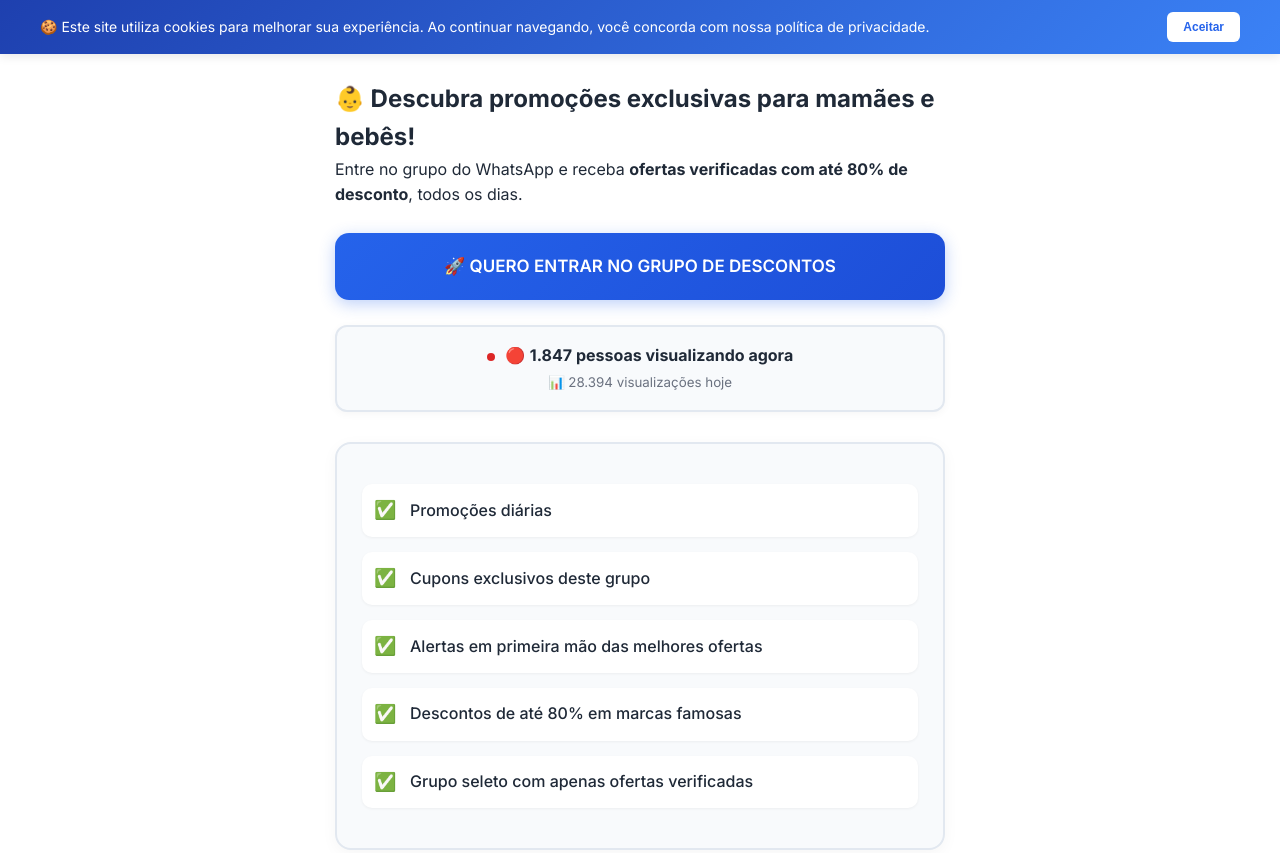
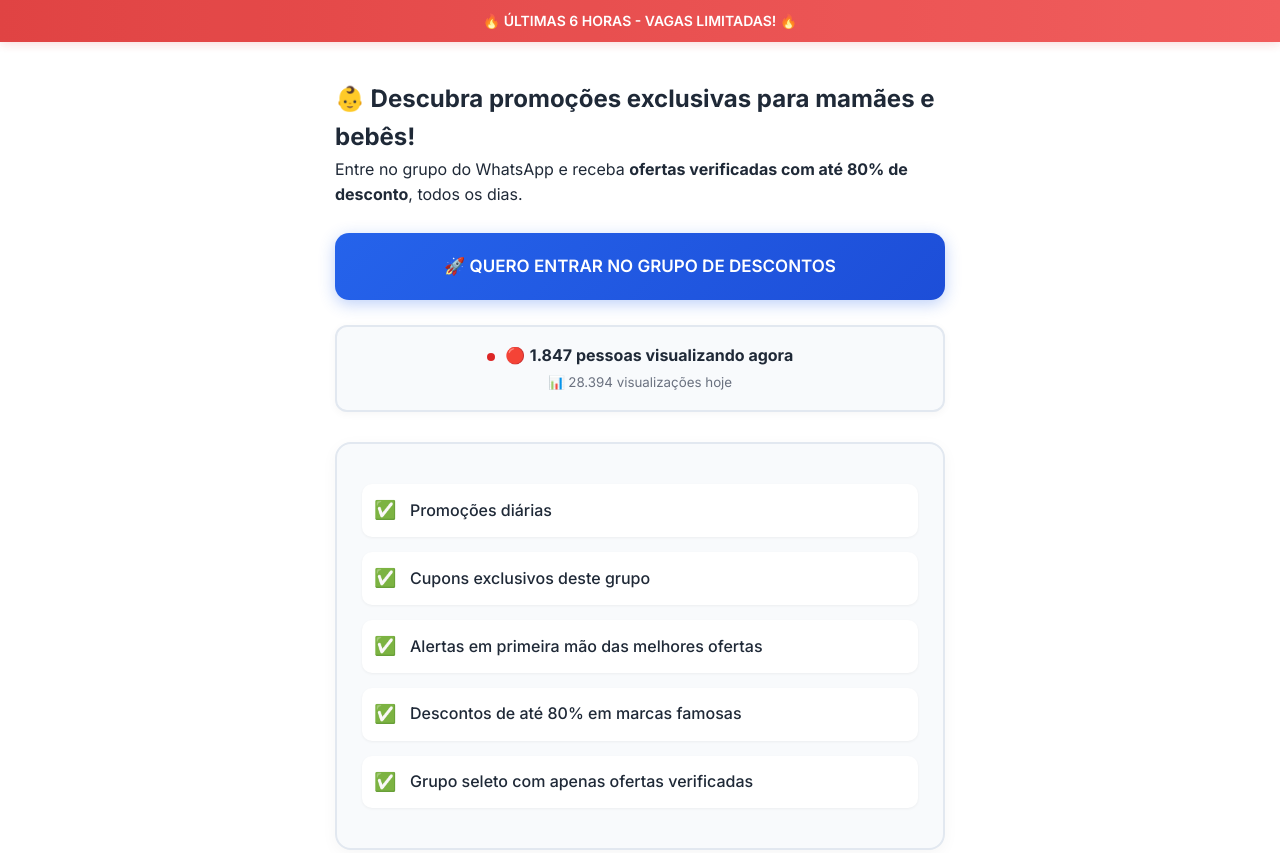
Before and after one commit to dierba/landing-cheirinho-bebe, a plain HTML site: page index.html in a window 1280 px wide. Shown: the top 853 px of the page. Drawn offline with Linux system fonts and the light colour scheme; no server answers.

Commit message:
Update index.html

```diff
--- a/index.html
+++ b/index.html
@@ -642,14 +642,6 @@
     </style>
 </head>
 <body>
-    <!-- Cookie Notice -->
-    <div id="cookie-notice" class="cookie-notice">
-        <div class="cookie-content">
-            <span>🍪 Este site utiliza cookies para melhorar sua experiência. Ao continuar navegando, você concorda com nossa política de privacidade.</span>
-            <button onclick="hideCookieNotice()" class="cookie-accept">Aceitar</button>
-        </div>
-    </div>
-
     <!-- Privacy Policy Modal -->
     <div id="privacy-modal" class="privacy-modal">
         <div class="modal-content">
```
